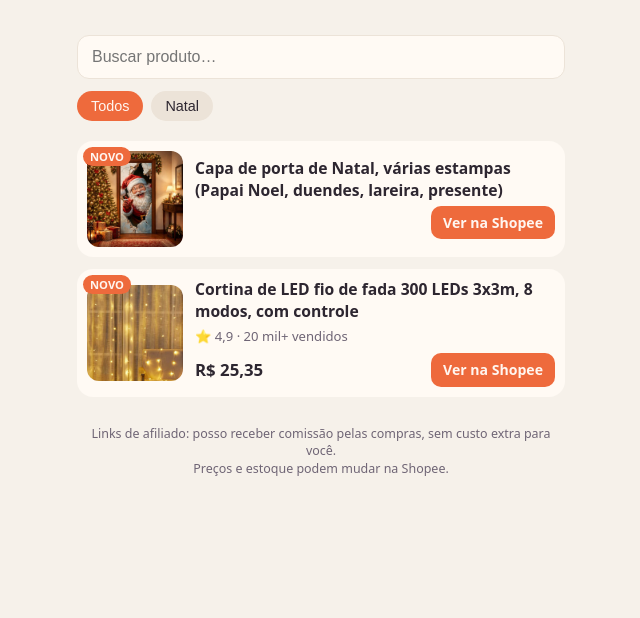
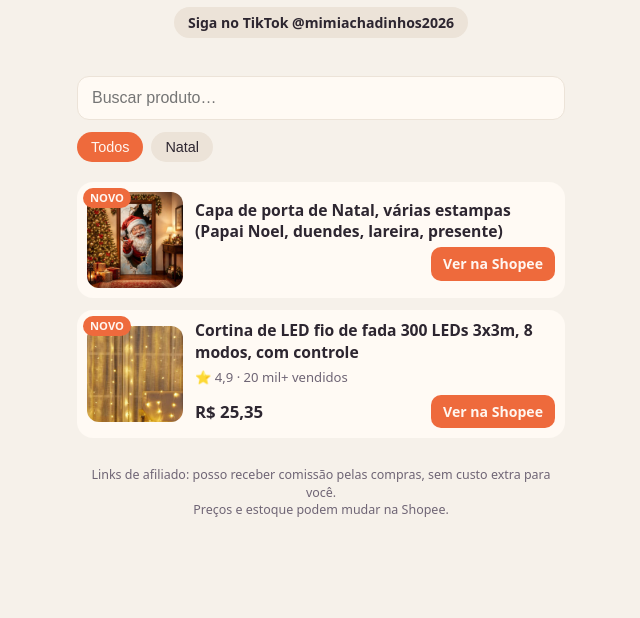
Before and after one commit to leoalmeidasa/mimi-achadinhos, a plain HTML site: page index.html in a window 1280 px wide. Shown: the part 182-800 px from the top of the page, without its empty margins (319-959 px from the left). Drawn offline with Linux system fonts and the light colour scheme.

Commit message:
Adiciona link do perfil no TikTok
Co-Authored-By: Claude Opus 5.5 <noreply@anthropic.com>

```diff
--- a/index.html
+++ b/index.html
@@ -77,6 +77,10 @@
     font-size: .7rem; font-weight: 700; padding: 2px 7px; border-radius: 999px;
   }
   .vazio { text-align: center; color: var(--muted); padding: 24px 0; }
+  .social {
+    display: inline-block; margin-top: 10px; padding: 6px 14px; border-radius: 999px;
+    background: var(--chip); color: var(--text); text-decoration: none; font-size: .88rem; font-weight: 600;
+  }
   footer { margin-top: 28px; text-align: center; font-size: .78rem; color: var(--muted); }
 </style>
 </head>
@@ -86,6 +90,7 @@
     <img class="avatar" src="img/mimi.jpg" alt="Mimi, a gata dos achadinhos">
     <h1 id="nome"></h1>
     <p id="descricao"></p>
+    <a class="social" href="https://www.tiktok.com/@mimiachadinhos2026" target="_blank" rel="noopener">Siga no TikTok @mimiachadinhos2026</a>
   </header>
 
   <input class="busca" id="busca" type="search" placeholder="Buscar produto…" aria-label="Buscar produto">
```
